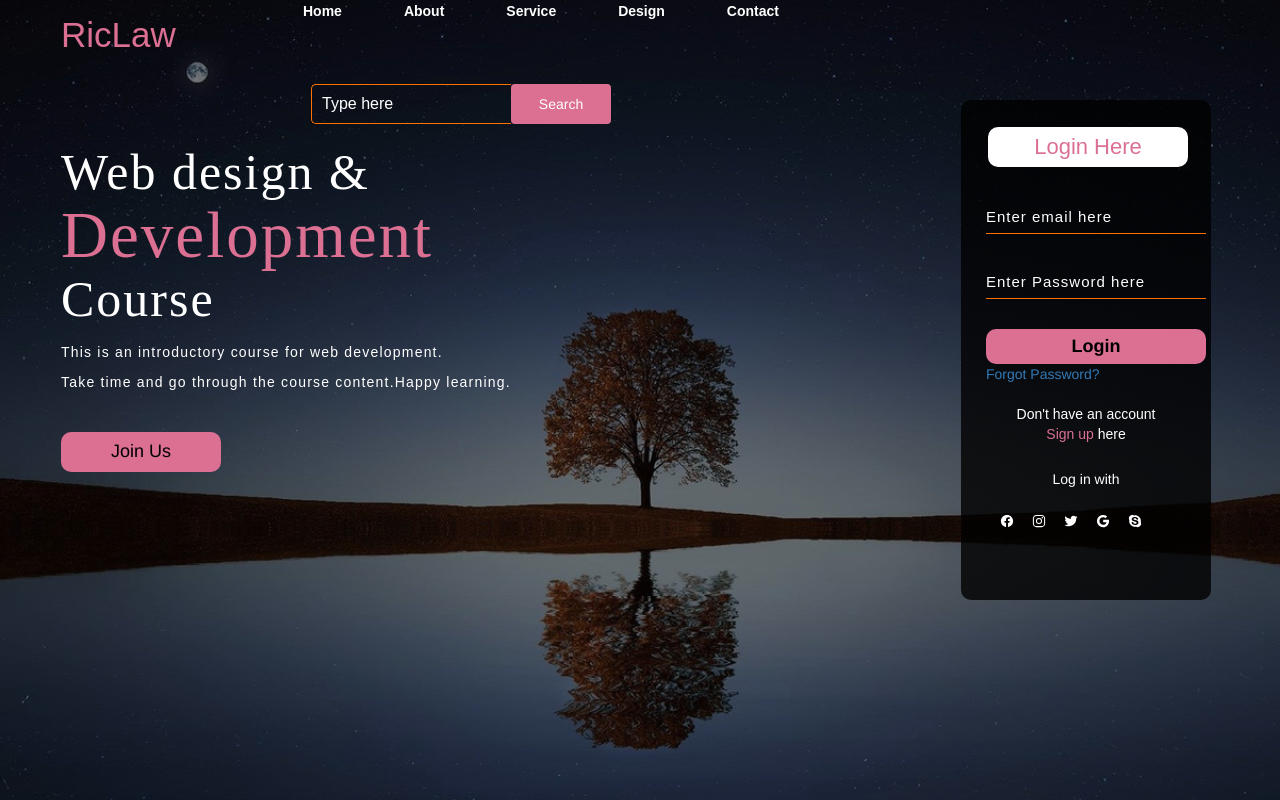
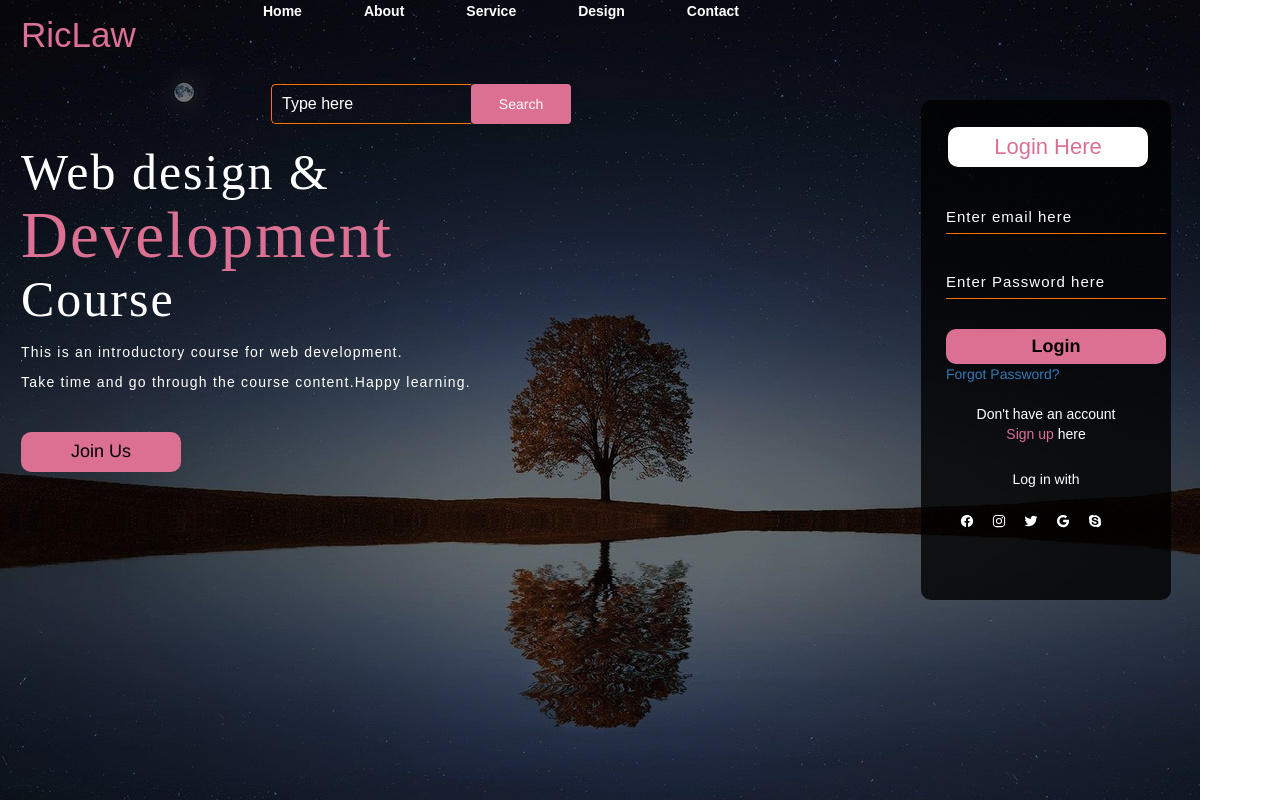
Before and after one commit to LawrenciaApp/WebForm, a plain HTML site: page index.html in a window 1280 px wide. Drawn offline with nearby package versions, Linux system fonts and the light colour scheme.

Commit message:
updated css

```diff
--- a/styl.css
+++ b/styl.css
@@ -3,7 +3,8 @@
       padding: 0;
 }
 .main{
-  width: 100%;
+  box-sizing: border-box;
+  width: 1200px;
    background: linear-gradient(to top, rgba(0,0,0,0.5)50%,rgba(0,0,0,0.5)50%), url(lawlaw.jpg);
   background-position: center;
   background-size: cover;
```
